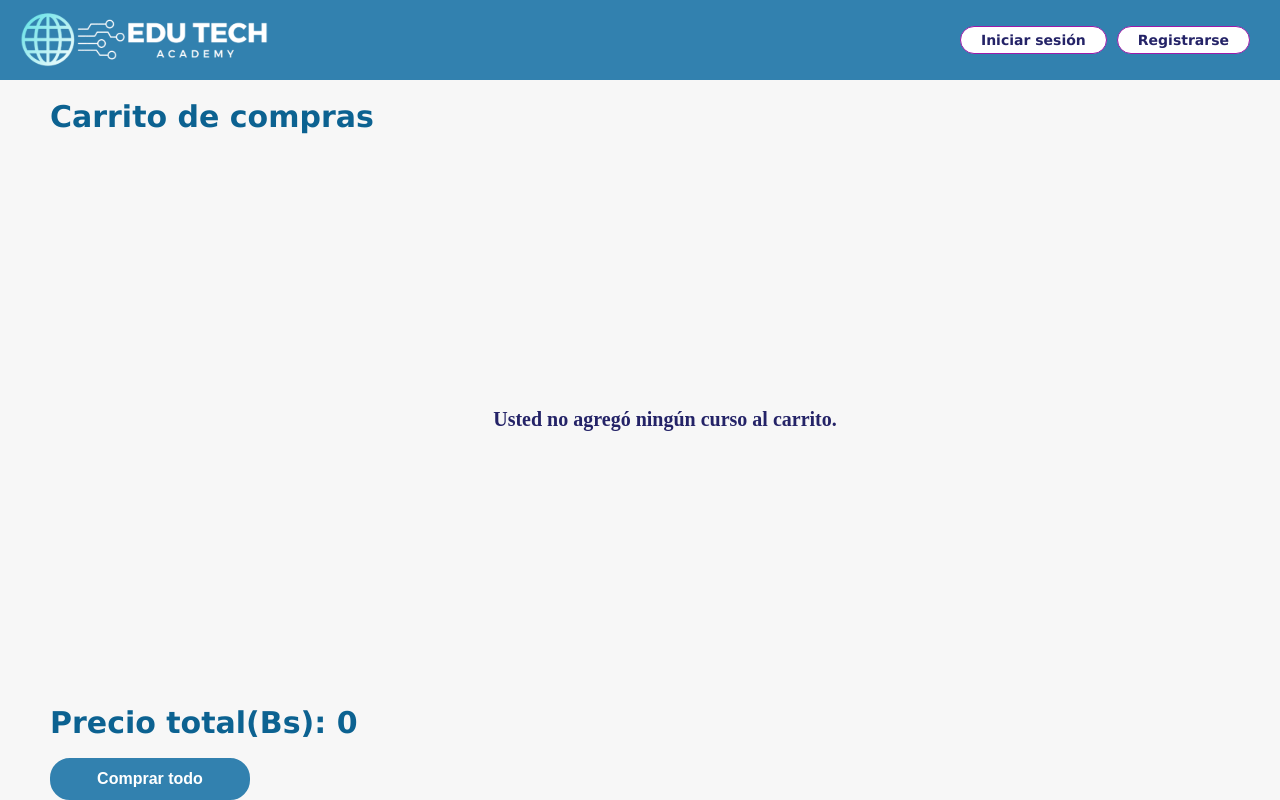
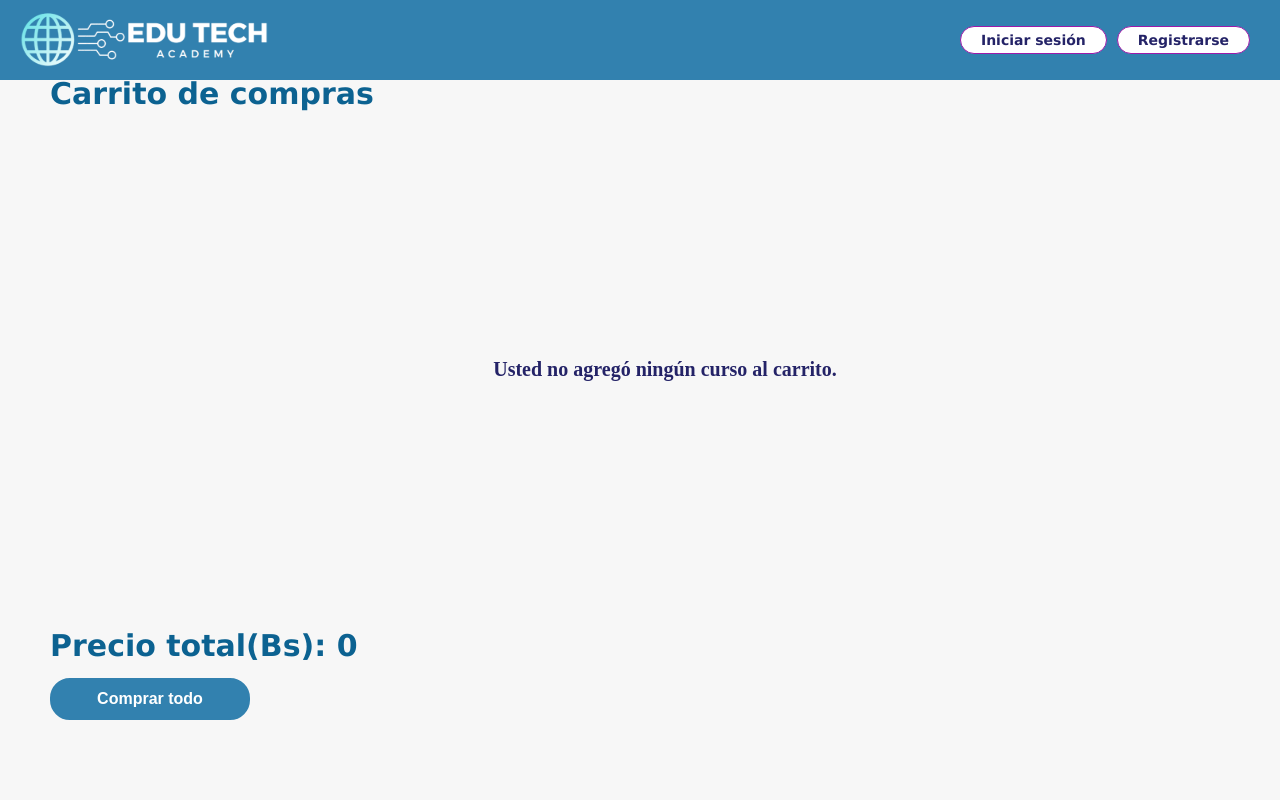
Before and after one commit to rebecayucratovar/EduTech_CodeCrafters, a React (Vite) app in the folder UI/online-courses/: page /lista-compras in a window 1280 px wide. Built offline with nearby package versions, Linux system fonts and the light colour scheme.

Commit message:
navbar solved

```diff
--- a/UI/online-courses/src/index.css
+++ b/UI/online-courses/src/index.css
@@ -18,6 +18,7 @@ body {
 }
 
 .navbar {
+  position:fixed;
   width: 100%;
   height: 10%;
   background-color: #3281af;
@@ -25,6 +26,7 @@ body {
   justify-content: space-between;
   align-items: center;
   padding: 10px 20px;
+  top: 0;
 }
 
 .logo-container {
@@ -490,6 +492,7 @@ textarea.error-input {
 }
 
 .list-courses-content {
+  padding-top: 60px;
   display: flex;
   width: 100%;
   height: 100%;
```
